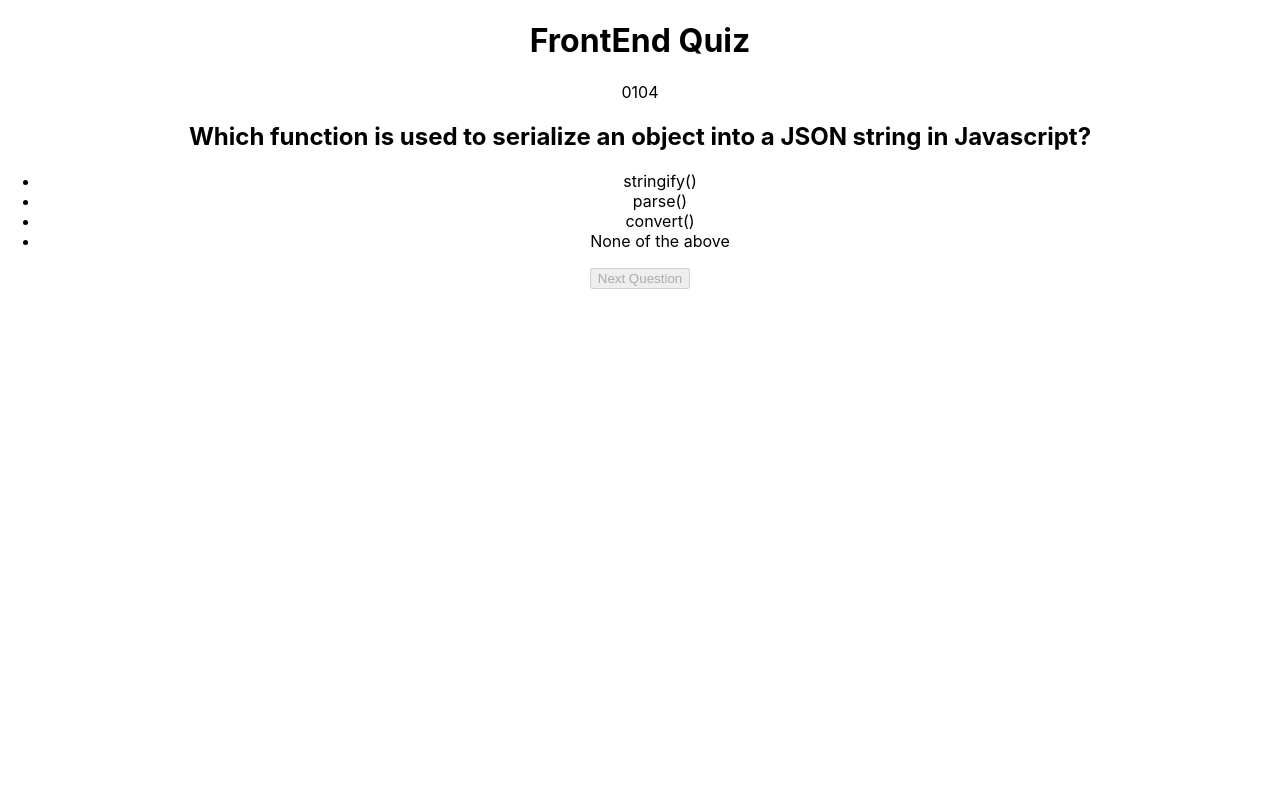
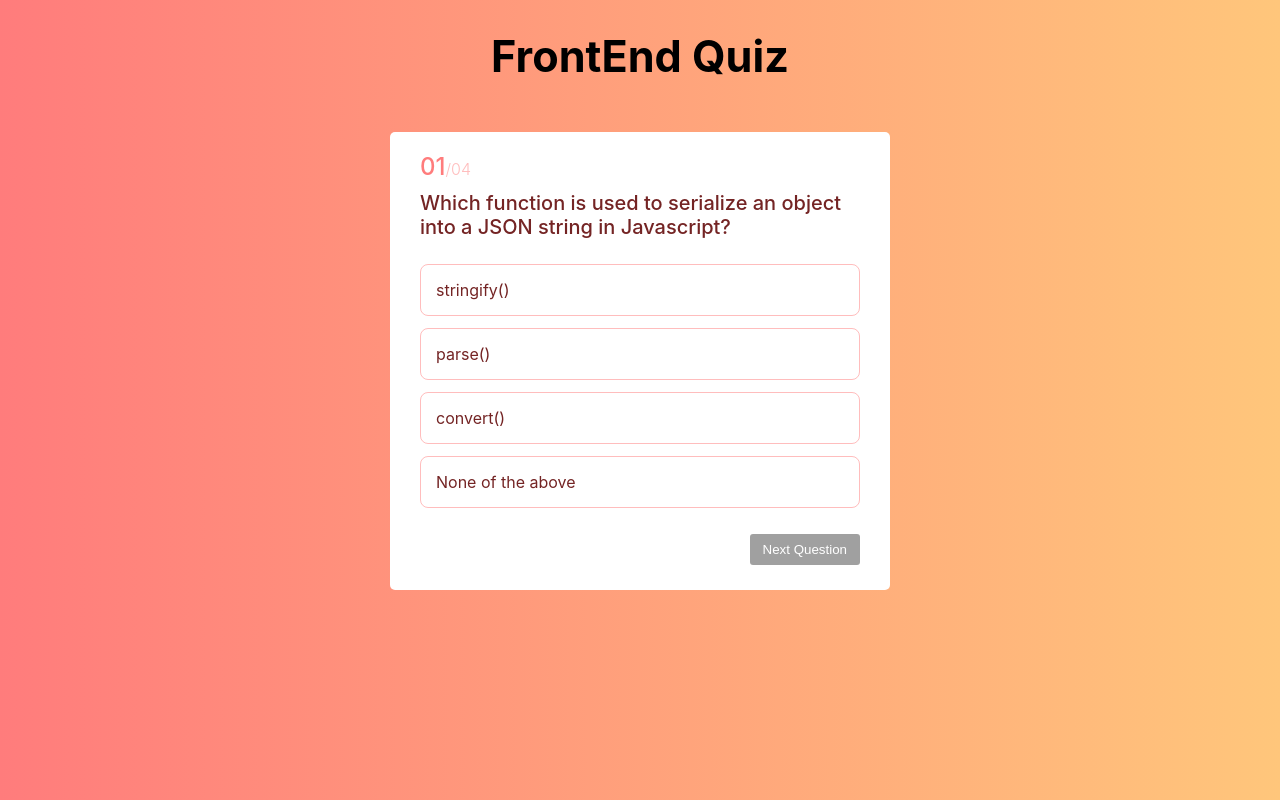
Before and after one commit to gsvidal/quiz-app-ts, a React (Create React App) app: page / in a window 1280 px wide. Built offline with nearby package versions, Linux system fonts and the light colour scheme.

Commit message:
Add styles to components and fix a bug in Questions component

```diff
--- a/src/App.css
+++ b/src/App.css
@@ -1,38 +1,18 @@
 .App {
-  text-align: center;
+  width: 100%;
+  min-height: 100vh;
+  background-image: linear-gradient(to right, var(--main-color), var(--secondary-color));
 }
 
-.App-logo {
-  height: 40vmin;
-  pointer-events: none;
+.button {
+  position: absolute;
+  bottom: 15px;
+  right: 30px;
+  padding: 8px 13px;
+  margin: 10px 0;
+  border: none;
+  border-radius: 3px;
+  background-image: linear-gradient(to left, var(--main-color), var(--secondary-color));
+  color: black;
+  cursor: pointer;
 }
-
-@media (prefers-reduced-motion: no-preference) {
-  .App-logo {
-    animation: App-logo-spin infinite 20s linear;
-  }
-}
-
-.App-header {
-  background-color: #282c34;
-  min-height: 100vh;
-  display: flex;
-  flex-direction: column;
-  align-items: center;
-  justify-content: center;
-  font-size: calc(10px + 2vmin);
-  color: white;
-}
-
-.App-link {
-  color: #61dafb;
-}
-
-@keyframes App-logo-spin {
-  from {
-    transform: rotate(0deg);
-  }
-  to {
-    transform: rotate(360deg);
-  }
-}
--- a/src/components/Questions/Questions.module.css
+++ b/src/components/Questions/Questions.module.css
@@ -0,0 +1,66 @@
+.form {
+  position: relative;
+  width: 80%;
+  max-width: 500px;
+  padding: 20px 30px 70px 30px;
+  margin: 20px auto;
+  background-color: white;
+  border: none;
+  border-radius: 5px;
+}
+
+.question-number {
+  color: var(--main-color);
+  font-weight: 500;
+  font-size: 1.5rem;
+}
+
+.question-number--total {
+  color: var(--main-color-opacity50);
+  font-weight: 300;
+  font-size: 1rem;
+}
+
+.question-number--total::before {
+  content: '/';
+}
+
+.question {
+  margin: 10px 0 25px 0;
+  color: var(--main-color-darker);
+  font-size: 1.25rem;
+  font-weight: 500;
+}
+
+.choices-list {
+  color: var(--main-color-darker);
+  font-size: 1rem;
+  font-weight: 400;
+  list-style: none;
+}
+
+.choice {
+  margin: 12px 0;
+  padding: 15px;
+  border: 1px solid var(--main-color-opacity50);
+  border-radius: 8px;
+  cursor: pointer;
+}
+.choice:hover {
+  background-color: var(--main-color-hover);
+}
+.choice.selected {
+  background-color: var(--main-color-opacity50);
+}
+
+
+
+.button:hover {
+  background-image: linear-gradient(to left, var(--main-color-opacity50), var(--secondary-color-opacity50));
+}
+.disabled {
+  background-image: none;
+  background-color: rgba(128, 128, 128, 0.75);
+  color: white;
+  cursor: not-allowed;
+}
--- a/src/components/Questions/Questions.tsx
+++ b/src/components/Questions/Questions.tsx
@@ -1,4 +1,4 @@
-import './Questions.module.css';
+import classes from './Questions.module.css';
 import { QuestionObj } from '../../mocks/questions';
 import { useState, FormEvent, MouseEvent, useEffect } from 'react';
 import { ResultsObj } from '../Quiz/Quiz';
@@ -18,12 +18,11 @@ export const Questions = ({ questions, setShowResults, setResults }: QuestionsPr
     setResults((prevResults) => {
       return { ...prevResults, totalQuestions: questions.length };
     });
-  }, []);
+  }, [setResults, questions.length]);
 
   const handleNextQuestion: (event: FormEvent<HTMLFormElement>) => void = (event) => {
     event.preventDefault();
-    if (activeQuestionIndex < questions.length - 1) {
-      setActiveQuestionIndex((prevQuestionIndex) => prevQuestionIndex + 1);
+
     // Checking if is correct answer or not and score
     setResults((prevResults) =>
       currentChoice === correctAnswer
@@ -38,9 +37,11 @@ export const Questions = ({ questions, setShowResults, setResults }: QuestionsPr
           }
     );
     setCurrentChoice('');
-      return;
+    if (activeQuestionIndex < questions.length - 1) {
+      setActiveQuestionIndex((prevQuestionIndex) => prevQuestionIndex + 1);
+    } else {
+      setShowResults(true);
     }
-    setShowResults(true);
   };
 
   const handleSelectedChoice = (event: MouseEvent<HTMLLIElement>) => {
@@ -52,20 +53,28 @@ export const Questions = ({ questions, setShowResults, setResults }: QuestionsPr
   };
 
   return (
-    <form onSubmit={handleNextQuestion} aria-label="form">
-      <div>
+    <form onSubmit={handleNextQuestion} aria-label="form" className={classes.form}>
+      <div className={classes['question-number']}>
         <span>{addLeadingZero(activeQuestionIndex + 1)}</span>
-        <span>{addLeadingZero(questions.length)}</span>
+        <span className={classes['question-number--total']}>{addLeadingZero(questions.length)}</span>
       </div>
-      <h2>{question}</h2>
-      <ul>
+      <h2 className={classes.question}>{question}</h2>
+      <ul className={classes['choices-list']}>
         {choices.map((choice) => (
-          <li key={choice} onClick={handleSelectedChoice}>
+          <li
+            key={choice}
+            onClick={handleSelectedChoice}
+            className={`${classes.choice} ${currentChoice === choice ? classes.selected : ''}`}
+          >
             {choice}
           </li>
         ))}
       </ul>
-      <button type="submit" disabled={!currentChoice}>
+      <button
+        type="submit"
+        disabled={!currentChoice}
+        className={`button ${!currentChoice ? classes.disabled : ''}`}
+      >
         {activeQuestionIndex !== questions.length - 1 ? 'Next Question' : 'Finish'}
       </button>
     </form>
--- a/src/components/Quiz/Quiz.module.css
+++ b/src/components/Quiz/Quiz.module.css
@@ -0,0 +1,7 @@
+.title {
+  padding: 30px 0;
+  text-align: center;
+  font-size: 2.7rem;
+  font-weight: 700;
+  color: black;
+}
--- a/src/components/Quiz/Quiz.tsx
+++ b/src/components/Quiz/Quiz.tsx
@@ -1,4 +1,4 @@
-import './Quiz.module.css';
+import classes from './Quiz.module.css';
 import { QuizObj } from '../../mocks/questions';
 import { Questions } from '../Questions/Questions';
 import { useState } from 'react';
@@ -27,9 +27,9 @@ export const Quiz = ({ quiz }: QuizProps): JSX.Element => {
 
   return (
     <>
-      <h1>FrontEnd Quiz</h1>
+      <h1 className={classes.title}>FrontEnd Quiz</h1>
       {showResults ? (
-        <Results results={results} />
+        <Results results={results} setShowResults={setShowResults} setResults={setResults}/>
       ) : (
         <Questions questions={questions} setShowResults={setShowResults} setResults={setResults} />
       )}
--- a/src/components/Results/Results.module.css
+++ b/src/components/Results/Results.module.css
@@ -0,0 +1,62 @@
+.results {
+  width: 80%;
+  max-width: 350px;
+  padding: 20px 30px;
+  margin: 20px auto;
+  text-align: center;
+  background-color: white;
+  border: none;
+  border-radius: 5px;
+  color: var(--main-color-darker);
+}
+
+.results-title {
+  color: var(--main-color-darker);
+  margin-bottom: 20px;
+  font-size: 1.5rem;
+  font-weight: 700;
+}
+
+.results p {
+  margin: 20px 0;
+  font-size: 1.1rem;
+  font-weight: 500;
+  text-align: left;
+}
+
+p :not(span.data) {
+  display: inline-block;
+  color: var(--secondary-color-darker);
+  margin-right: 20px;
+  width: 150px;
+}
+
+.results--correct :not(span.data) {
+  color: rgb(73, 183, 59);
+}
+
+.results--wrong :not(span.data) {
+  color: rgb(212, 61, 61);
+}
+
+.message {
+  width: 110px;
+  margin: 15px auto;
+  font-size: 1.25rem;
+  font-weight: 700;
+  text-shadow: 2px 2px 2px white;
+}
+
+.reset {
+  position: static;
+  padding: 10px 15px;
+  margin-left: calc(50% - 47px);
+  color: rgb(0, 0, 0);
+  border: 1px solid white;
+  font-weight: 700;
+  background-image: none;
+  background-color: rgba(110, 255, 136, 0.663);
+}
+.reset:hover {
+  background-color: rgba(174, 255, 189, 0.663);
+}
--- a/src/components/Results/Results.tsx
+++ b/src/components/Results/Results.tsx
@@ -1,27 +1,55 @@
-import './Results.module.css';
+import { useState, useEffect } from 'react';
+import classes from './Results.module.css';
 import { ResultsObj } from '../Quiz/Quiz';
 
 export type ResultsProps = {
   results: ResultsObj;
+  setShowResults: (bool: boolean) => void;
+  setResults: (prevResults: ResultsObj) => void;
 };
 
-export const Results = ({ results }: ResultsProps): JSX.Element => {
+export const Results = ({ results, setShowResults, setResults }: ResultsProps): JSX.Element => {
   const { totalQuestions, totalScore, correctAnswers, wrongAnswers } = results;
+  const [feedbackMessage, setFeedbackMessage] = useState<string>('');
+
+  const handleResetApp = () => {
+    setShowResults(false);
+    setResults({
+      totalQuestions: 0,
+      totalScore: 0,
+      correctAnswers: 0,
+      wrongAnswers: 0,
+    });
+  };
+
+  useEffect(() => {
+    if (totalScore === totalQuestions * 5) {
+      setFeedbackMessage('You Rock!!!');
+    }
+  }, [totalScore, totalQuestions]);
+
   return (
-    <article>
-      <h2>Results</h2>
-      <p>
-        Total Score: <span>{totalScore}</span>
-      </p>
-      <p>
-        Total Questions: <span>{totalQuestions}</span>
-      </p>
-      <p>
-        Correct Answers: <span>{correctAnswers}</span>
-      </p>
-      <p>
-        Wrong Answers: <span>{wrongAnswers}</span>
-      </p>
-    </article>
+    <>
+      <article className={classes.results}>
+        <h2 className={classes['results-title']}>Results</h2>
+        <p className={classes['results--score']}>
+          <span>Total Score:</span> <span className={classes.data}>{totalScore}</span>
+        </p>
+        <p className={classes['results--total']}>
+          <span>Total Questions:</span> <span className={classes.data}>{totalQuestions}</span>
+        </p>
+        <p className={classes['results--correct']}>
+          <span>Correct Answers:</span> <span className={classes.data}>{correctAnswers}</span>
+        </p>
+        <p className={classes['results--wrong']}>
+          <span>Wrong Answers:</span> <span className={classes.data}>{wrongAnswers}</span>
+        </p>
+      </article>
+      <p className={classes.message}>{feedbackMessage}</p>
+
+      <button type="button" onClick={handleResetApp} className={`button ${classes.reset}`}>
+        Try Again
+      </button>
+    </>
   );
 };
--- a/src/index.css
+++ b/src/index.css
@@ -1,13 +1,28 @@
+:root {
+  --main-color: rgb(255, 124, 124);
+  --main-color-darker: rgb(116, 36, 36);
+  --main-color-opacity50: rgba(255, 124, 124, 0.5);
+  --main-color-hover: rgba(255, 124, 124, 0.125);
+  --secondary-color: rgb(255, 198, 123);
+  --secondary-color-darker: rgb(196, 129, 41);
+  --secondary-color-opacity50: rgba(255, 198, 123, 0.5);
+}
+
+* {
+  padding: 0;
+  margin: 0;
+  box-sizing: border-box;
+}
+
 body {
   margin: 0;
-  font-family: -apple-system, BlinkMacSystemFont, 'Segoe UI', 'Roboto', 'Oxygen',
-    'Ubuntu', 'Cantarell', 'Fira Sans', 'Droid Sans', 'Helvetica Neue',
-    sans-serif;
+  text-align: left;
+  font-family: -apple-system, BlinkMacSystemFont, 'Segoe UI', 'Roboto', 'Oxygen', 'Ubuntu', 'Cantarell', 'Fira Sans',
+    'Droid Sans', 'Helvetica Neue', sans-serif;
   -webkit-font-smoothing: antialiased;
   -moz-osx-font-smoothing: grayscale;
 }
 
 code {
-  font-family: source-code-pro, Menlo, Monaco, Consolas, 'Courier New',
-    monospace;
+  font-family: source-code-pro, Menlo, Monaco, Consolas, 'Courier New', monospace;
 }
```
Also changed, not shown: 2 other files (tests, documents, lock files or other folders). Lines whose indentation alone changed are shown as unchanged.
